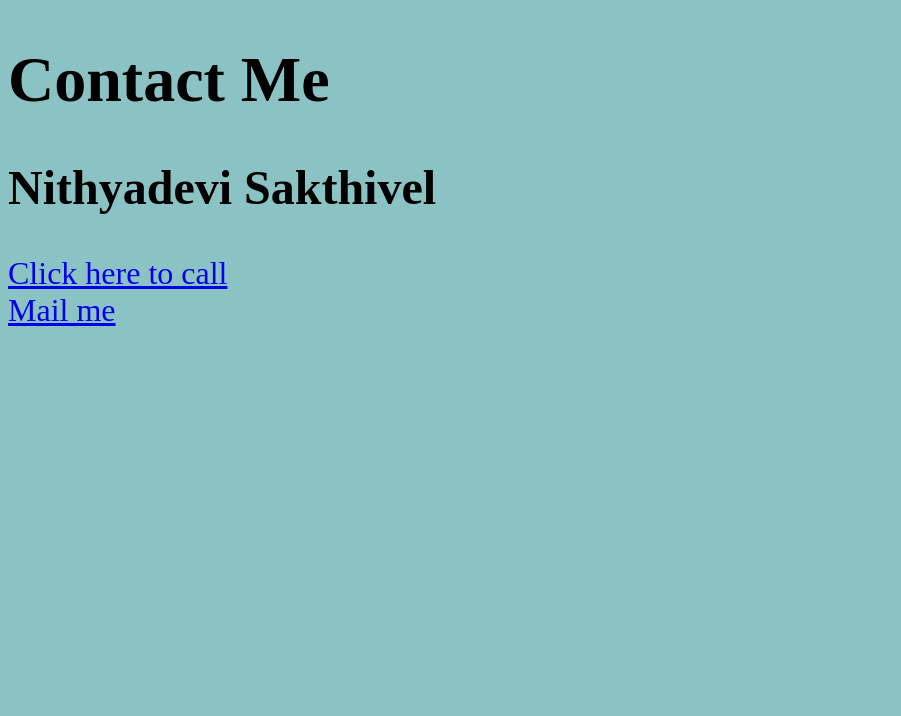
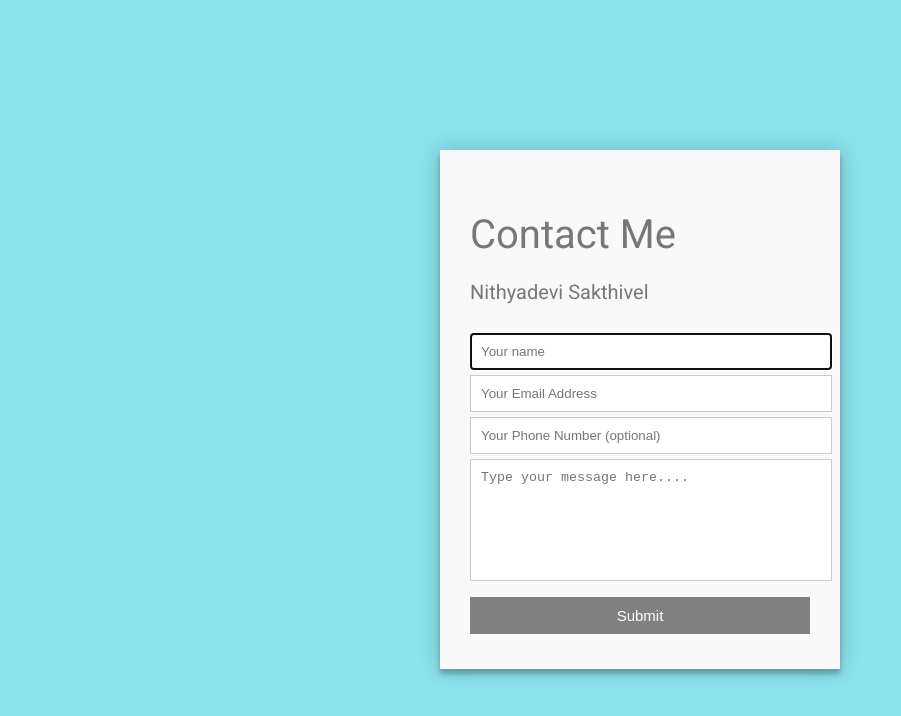
Before and after one commit to nithi2218/nithi-project-website, a plain HTML site: page pages/contact.html in a window 1280 px wide. Shown: the whole page, without its empty margins (0-901 px from the left). Drawn offline with Linux system fonts and the light colour scheme.

Commit message:
Contact page form added

```diff
--- a/pages/contact.css
+++ b/pages/contact.css
@@ -1,4 +1,69 @@
+@import url(https://fonts.googleapis.com/css?family=Roboto:400,300,600,400italic);
+
 body {
-    font-size: 4ch;
-    background-color: #8bc2c4;
+  font-family: "Roboto", Helvetica, Arial, sans-serif;
+  font-weight: 100;
+  font-size: 12px;
+  line-height: 30px;
+  color: #777;
+  background: rgb(139, 225, 236);
 }
+
+.container {
+  max-width: 400px;
+  width: 100%;
+  margin: 0 auto;
+  position: relative;
+}
+
+
+#contact {
+  background: #F9F9F9;
+  padding: 30px;
+  margin: 150px 0;
+  box-shadow: 0 0 20px 0 rgba(0, 0, 0, 0.2), 0 5px 5px 0 rgba(0, 0, 0, 0.24);
+}
+
+#contact h3 {
+  display: block;
+  font-size: 40px;
+  font-weight: 500;
+  margin-bottom: 10px;
+}
+
+#contact h4 {
+  display: block;
+  font-size: 20px;
+  font-weight: 400;
+}
+
+
+#contact input[type="text"],
+#contact input[type="email"],
+#contact input[type="tel"],
+#contact input[type="url"],
+#contact textarea {
+  width: 100%;
+  border: 1px solid #ccc;
+  background: #FFF;
+  margin: 0 0 5px;
+  padding: 10px;
+}
+
+
+#contact textarea {
+  height: 100px;
+  max-width: 100%;
+  resize: none;
+}
+
+#contact button[type="submit"] {
+  cursor: pointer;
+  width: 100%;
+  border: none;
+  background: grey;
+  color: #FFF;
+  margin: 0 0 5px;
+  padding: 10px;
+  font-size: 15px;
+}
--- a/pages/contact.html
+++ b/pages/contact.html
@@ -9,10 +9,17 @@
 </head>
 
 <body>
-    <h1>Contact Me</h1>
-    <h2>Nithyadevi Sakthivel</h2>
-    <a href="tel: +61469016899">Click here to call</a><br>
-    <a href="mailto:nithi2218@gmail.com">Mail me</a>
-</body>
+    <div class="container">
+        <form id="contact" action="" method="post">
+          <h3>Contact Me</h3>
+          <h4>Nithyadevi Sakthivel</h4>
+            <input placeholder="Your name" type="text" tabindex="1" required autofocus>
+            <input placeholder="Your Email Address" type="email" tabindex="2" required>
+            <input placeholder="Your Phone Number (optional)" type="tel" tabindex="3" required>
+            <textarea placeholder="Type your message here...." tabindex="5" required></textarea>
+            <button name="submit" type="submit" id="contact-submit" data-submit="...Sending">Submit</button>
+
+        </form>
+      </div></body>
 
 </html>
--- a/style.css
+++ b/style.css
@@ -1,21 +1,40 @@
+@import url(https://fonts.googleapis.com/css?family=Roboto:400,300,600,400italic);
+
 body {
-    font-family: 'Times New Roman', Times, serif;
-    font-size: larger;
-    background-color: #8bc2c4;
-    margin-left: 4cm;
-}
+    font-family: "Roboto", Helvetica, Arial, sans-serif;
+    font-weight: 100;
+    font-size: 20px;
+    line-height: 40px;
+    color: black;
+    background: #e6f3f5;
+  }
+
+
+
+  .container {
+    background: rgb(139, 225, 236);
+    padding: 10px;
+    margin: 50px 50px;
+  }
+
+  .content {
+    display: flex;
+    flex-direction: row;
+    padding-right: 10cm;
+    padding-left: 5cm;
+  }
+
+  .intro {
+    margin-top: 5cm;
+    align-items: center;
+  }
+
 
 span {
 font-size: 6ch;
 font-weight: 600;
 }
 
-div {
-   display: flex;
-   justify-content: space-between;
-   align-items: center;
-
-}
 
 nav {
     display: flex;
```
Also changed, not shown: index.html (+3 -3 lines), pages/call.jpg (added), pages/mail.jpg (added).
